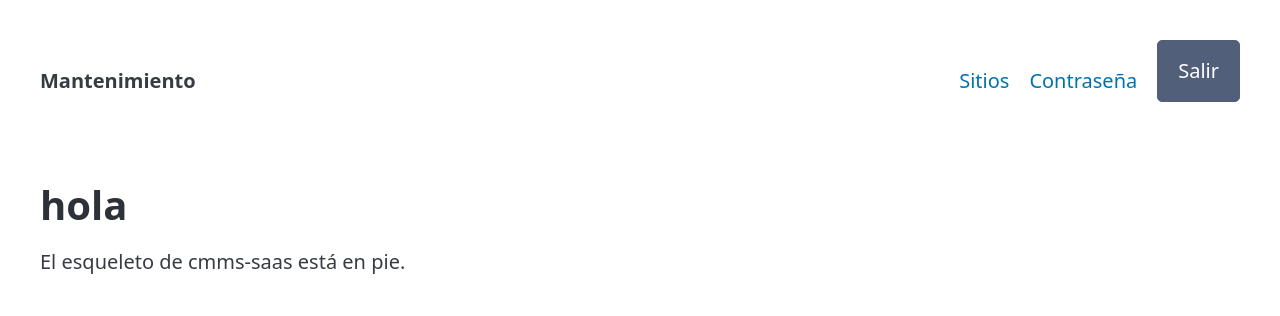
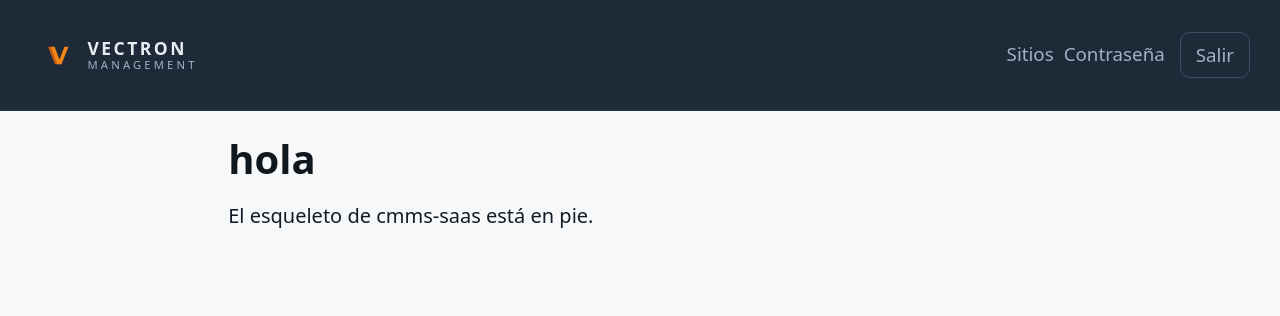
Before and after one commit to Cristhianmancipe96/cmms-saas, a Django app: page / in a window 1280 px wide. Shown: the top 316 px of the page. Run offline with Django 5.2, Linux system fonts and the light colour scheme; the visitor is signed in with stand-in values (Sample User, id 1).

Commit message:
chore(brand): vectron management theme, design tokens and branded base template

```diff
--- /dev/null
+++ b/static/css/vectron.css
@@ -0,0 +1,465 @@
+/* ==========================================================================
+   Vectron Management — brand theme
+   Layered over Pico CSS v2.1.1 (load AFTER pico.min.css).
+   Light by default; dark via [data-theme="dark"] or prefers-color-scheme.
+   Every text/background pair validated WCAG 2.1 AA (see docs/design/DESIGN.md).
+   ========================================================================== */
+
+/* --------------------------------------------------------------------------
+   1. Brand tokens (source of truth — components reference these)
+   -------------------------------------------------------------------------- */
+:root {
+  /* Navy — from the Vectron logo background */
+  --vt-navy-950: oklch(0.204 0.018 245);  /* #10181F ink / deepest        */
+  --vt-navy-900: oklch(0.223 0.024 251);  /* #131C26 dark bg              */
+  --vt-navy-800: oklch(0.281 0.031 253);  /* #1E2A38 BRAND NAVY (logo bg) */
+  --vt-navy-700: oklch(0.347 0.040 253);  /* #2B3B4E raised surface dark  */
+  --vt-navy-600: oklch(0.423 0.042 249);  /* #3C5064 borders dark         */
+  --vt-slate-500: oklch(0.513 0.036 248); /* #57697B muted text light     */
+  --vt-slate-400: oklch(0.665 0.033 247); /* #8496A7 disabled / icons     */
+  --vt-slate-300: oklch(0.844 0.018 248); /* #C3CDD7 strong borders light */
+  --vt-slate-200: oklch(0.918 0.011 244); /* #DEE5EB borders light        */
+  --vt-slate-100: oklch(0.953 0.007 248); /* #ECF0F4 subtle fill light    */
+  --vt-bg-light:  oklch(0.978 0.003 248); /* #F6F8FA app bg light         */
+  --vt-ink-on-dark:   oklch(0.944 0.009 248); /* #E8EDF2 text on navy     */
+  --vt-muted-on-dark: oklch(0.756 0.029 248); /* #A2B2C2 muted on navy    */
+
+  /* Orange — from the Vectron logo "V" */
+  --vt-orange-300: oklch(0.789 0.130 64); /* #F4A75B links/accents on dark */
+  --vt-orange-500: oklch(0.724 0.168 57); /* #F28619 BRAND ORANGE (CTA)    */
+  --vt-orange-600: oklch(0.650 0.162 52); /* #D96D0F hover/pressed         */
+  --vt-orange-700: oklch(0.545 0.137 52); /* #AC5407 links on light        */
+  --vt-orange-800: oklch(0.520 0.130 53); /* #9E4B05 text on orange tint   */
+  --vt-orange-100: oklch(0.955 0.026 68); /* #FDEFE1 orange tint bg        */
+
+  /* Semantic states */
+  --vt-success-700: #1D6E3F; --vt-success-300: #6FCE96; --vt-success-100: #DDF2E5;
+  --vt-warning-700: #755808; --vt-warning-300: #E5C55A; --vt-warning-100: #FAF0CE;
+  --vt-danger-700:  #AC322C; --vt-danger-300:  #F0968F; --vt-danger-100:  #FBE3E1;
+  --vt-info-700:    #2A628F; --vt-info-300:    #7FB4DC; --vt-info-100:    #E2EEF7;
+
+  /* Shape & motion */
+  --vt-radius: 0.5rem;
+  --vt-ease-out: cubic-bezier(0.22, 1, 0.36, 1);
+  --vt-t-fast: 150ms;
+
+  /* Semantic z-index scale */
+  --vt-z-dropdown: 100;
+  --vt-z-sticky: 200;
+  --vt-z-modal-backdrop: 300;
+  --vt-z-modal: 310;
+  --vt-z-toast: 400;
+  --vt-z-tooltip: 500;
+}
+
+/* --------------------------------------------------------------------------
+   2. Pico overrides — LIGHT (default)
+   -------------------------------------------------------------------------- */
+:root,
+:root:not([data-theme="dark"]),
+[data-theme="light"] {
+  --pico-background-color: var(--vt-bg-light);
+  --pico-color: var(--vt-navy-900);
+  --pico-muted-color: var(--vt-slate-500);
+  --pico-muted-border-color: var(--vt-slate-200);
+  --pico-border-radius: var(--vt-radius);
+
+  /* Links & accents */
+  --pico-primary: var(--vt-orange-700);
+  --pico-primary-hover: var(--vt-orange-600);
+  --pico-primary-underline: color-mix(in srgb, var(--vt-orange-700) 45%, transparent);
+  --pico-primary-focus: color-mix(in srgb, var(--vt-orange-500) 45%, transparent);
+
+  /* Primary buttons: brand orange + dark ink (white-on-orange fails AA) */
+  --pico-primary-background: var(--vt-orange-500);
+  --pico-primary-border: var(--vt-orange-500);
+  --pico-primary-hover-background: var(--vt-orange-600);
+  --pico-primary-hover-border: var(--vt-orange-600);
+  --pico-primary-inverse: var(--vt-navy-950);
+
+  /* Secondary: quiet navy */
+  --pico-secondary: var(--vt-slate-500);
+  --pico-secondary-background: var(--vt-navy-800);
+  --pico-secondary-border: var(--vt-navy-800);
+  --pico-secondary-hover: var(--vt-navy-700);
+  --pico-secondary-hover-background: var(--vt-navy-700);
+  --pico-secondary-inverse: var(--vt-ink-on-dark);
+  --pico-secondary-focus: color-mix(in srgb, var(--vt-navy-600) 40%, transparent);
+
+  /* Headings */
+  --pico-h1-color: var(--vt-navy-950);
+  --pico-h2-color: var(--vt-navy-900);
+  --pico-h3-color: var(--vt-navy-900);
+
+  /* Cards / surfaces */
+  --pico-card-background-color: #FFFFFF;
+  --pico-card-border-color: var(--vt-slate-200);
+  --pico-card-box-shadow: 0 1px 2px oklch(0.223 0.024 251 / 0.06);
+  --pico-card-sectioning-background-color: var(--vt-slate-100);
+
+  /* Forms */
+  --pico-form-element-background-color: #FFFFFF;
+  --pico-form-element-border-color: var(--vt-slate-300);
+  --pico-form-element-active-border-color: var(--vt-orange-500);
+  --pico-form-element-focus-color: color-mix(in srgb, var(--vt-orange-500) 45%, transparent);
+  --pico-form-element-placeholder-color: var(--vt-slate-500);
+
+  --pico-mark-background-color: var(--vt-orange-100);
+  --pico-mark-color: var(--vt-navy-900);
+
+  --vt-ink: var(--vt-navy-900);
+  --vt-muted: var(--vt-slate-500);
+
+  color-scheme: light;
+}
+
+/* --------------------------------------------------------------------------
+   3. Pico overrides — DARK
+   -------------------------------------------------------------------------- */
+@media (prefers-color-scheme: dark) {
+  :root:not([data-theme="light"]) {
+    --pico-background-color: var(--vt-navy-900);
+    --pico-color: var(--vt-ink-on-dark);
+    --pico-muted-color: var(--vt-muted-on-dark);
+    --pico-muted-border-color: var(--vt-navy-700);
+
+    --pico-primary: var(--vt-orange-300);
+    --pico-primary-hover: var(--vt-orange-500);
+    --pico-primary-underline: color-mix(in srgb, var(--vt-orange-300) 45%, transparent);
+    --pico-primary-focus: color-mix(in srgb, var(--vt-orange-500) 50%, transparent);
+
+    --pico-primary-background: var(--vt-orange-500);
+    --pico-primary-border: var(--vt-orange-500);
+    --pico-primary-hover-background: var(--vt-orange-300);
+    --pico-primary-hover-border: var(--vt-orange-300);
+    --pico-primary-inverse: var(--vt-navy-950);
+
+    --pico-secondary: var(--vt-muted-on-dark);
+    --pico-secondary-background: var(--vt-navy-700);
+    --pico-secondary-border: var(--vt-navy-600);
+    --pico-secondary-hover-background: var(--vt-navy-600);
+    --pico-secondary-inverse: var(--vt-ink-on-dark);
+
+    --pico-h1-color: #FFFFFF;
+    --pico-h2-color: var(--vt-ink-on-dark);
+    --pico-h3-color: var(--vt-ink-on-dark);
+
+    --pico-card-background-color: var(--vt-navy-800);
+    --pico-card-border-color: var(--vt-navy-700);
+    --pico-card-box-shadow: 0 1px 2px oklch(0.15 0.02 250 / 0.5);
+    --pico-card-sectioning-background-color: var(--vt-navy-700);
+
+    --pico-form-element-background-color: var(--vt-navy-800);
+    --pico-form-element-border-color: var(--vt-navy-600);
+    --pico-form-element-active-border-color: var(--vt-orange-500);
+    --pico-form-element-focus-color: color-mix(in srgb, var(--vt-orange-500) 50%, transparent);
+    --pico-form-element-placeholder-color: var(--vt-muted-on-dark);
+
+    --pico-mark-background-color: var(--vt-navy-700);
+    --pico-mark-color: var(--vt-orange-300);
+
+    --vt-ink: var(--vt-ink-on-dark);
+    --vt-muted: var(--vt-muted-on-dark);
+
+    color-scheme: dark;
+  }
+}
+
+[data-theme="dark"] {
+  --pico-background-color: var(--vt-navy-900);
+  --pico-color: var(--vt-ink-on-dark);
+  --pico-muted-color: var(--vt-muted-on-dark);
+  --pico-muted-border-color: var(--vt-navy-700);
+
+  --pico-primary: var(--vt-orange-300);
+  --pico-primary-hover: var(--vt-orange-500);
+  --pico-primary-underline: color-mix(in srgb, var(--vt-orange-300) 45%, transparent);
+  --pico-primary-focus: color-mix(in srgb, var(--vt-orange-500) 50%, transparent);
+
+  --pico-primary-background: var(--vt-orange-500);
+  --pico-primary-border: var(--vt-orange-500);
+  --pico-primary-hover-background: var(--vt-orange-300);
+  --pico-primary-hover-border: var(--vt-orange-300);
+  --pico-primary-inverse: var(--vt-navy-950);
+
+  --pico-secondary: var(--vt-muted-on-dark);
+  --pico-secondary-background: var(--vt-navy-700);
+  --pico-secondary-border: var(--vt-navy-600);
+  --pico-secondary-hover-background: var(--vt-navy-600);
+  --pico-secondary-inverse: var(--vt-ink-on-dark);
+
+  --pico-h1-color: #FFFFFF;
+  --pico-h2-color: var(--vt-ink-on-dark);
+  --pico-h3-color: var(--vt-ink-on-dark);
+
+  --pico-card-background-color: var(--vt-navy-800);
+  --pico-card-border-color: var(--vt-navy-700);
+  --pico-card-box-shadow: 0 1px 2px oklch(0.15 0.02 250 / 0.5);
+  --pico-card-sectioning-background-color: var(--vt-navy-700);
+
+  --pico-form-element-background-color: var(--vt-navy-800);
+  --pico-form-element-border-color: var(--vt-navy-600);
+  --pico-form-element-active-border-color: var(--vt-orange-500);
+  --pico-form-element-focus-color: color-mix(in srgb, var(--vt-orange-500) 50%, transparent);
+  --pico-form-element-placeholder-color: var(--vt-muted-on-dark);
+
+  --pico-mark-background-color: var(--vt-navy-700);
+  --pico-mark-color: var(--vt-orange-300);
+
+  --vt-ink: var(--vt-ink-on-dark);
+  --vt-muted: var(--vt-muted-on-dark);
+
+  color-scheme: dark;
+}
+
+/* --------------------------------------------------------------------------
+   4. Top bar — brand chrome (navy in BOTH themes; the brand is constant)
+   -------------------------------------------------------------------------- */
+.vt-topbar {
+  background: var(--vt-navy-800);
+  color: var(--vt-ink-on-dark);
+  position: sticky;
+  top: 0;
+  z-index: var(--vt-z-sticky);
+  border-bottom: 1px solid var(--vt-navy-700);
+}
+
+.vt-topbar > nav {
+  display: flex;
+  align-items: center;
+  justify-content: space-between;
+  gap: 1rem;
+  min-height: 3.5rem;
+  padding-block: 0;
+}
+
+/* Brand lockup: mark + VECTRON / MANAGEMENT (mirrors the logo hierarchy) */
+.vt-brand {
+  display: flex;
+  align-items: center;
+  gap: 0.625rem;
+  text-decoration: none;
+  color: inherit;
+}
+.vt-brand:is(:hover, :focus-visible) { text-decoration: none; color: inherit; }
+.vt-brand img,
+.vt-brand svg { width: 1.75rem; height: 1.75rem; display: block; }
+.vt-brand-name { display: flex; flex-direction: column; line-height: 1.15; }
+.vt-brand-name b {
+  font-size: 0.875rem;
+  font-weight: 700;
+  letter-spacing: 0.14em;
+  color: var(--vt-ink-on-dark);
+}
+.vt-brand-name small {
+  font-size: 0.5625rem;
+  font-weight: 500;
+  letter-spacing: 0.28em;
+  color: var(--vt-muted-on-dark);
+  text-transform: uppercase;
+}
+
+/* Nav list */
+.vt-nav {
+  display: flex;
+  align-items: center;
+  gap: 1rem;
+  list-style: none;
+  margin: 0;
+  padding: 0;
+}
+.vt-nav li { margin: 0; padding: 0; list-style: none; display: flex; align-items: stretch; }
+.vt-nav form { margin: 0; }
+
+/* "Salir" as a quiet text button that reads like a nav link */
+.vt-logout {
+  margin: 0;
+  padding: 0.4rem 0.75rem;
+  width: auto;
+  font-size: 0.9375rem;
+  background: transparent;
+  color: var(--vt-muted-on-dark);
+  border: 1px solid var(--vt-navy-600);
+  border-radius: var(--vt-radius);
+}
+.vt-logout:is(:hover, :focus-visible) {
+  background: var(--vt-navy-700);
+  border-color: var(--vt-navy-600);
+  color: var(--vt-ink-on-dark);
+}
+
+/* Nav links inside the bar */
+.vt-topbar a:not(.vt-brand) {
+  display: flex;
+  align-items: center;
+  border-radius: 0;
+  min-height: 3.5rem;
+  color: var(--vt-muted-on-dark);
+  text-decoration: none;
+  font-size: 0.9375rem;
+  padding: 0 0.25rem;
+  border-bottom: 2px solid transparent;
+  transition: color var(--vt-t-fast) var(--vt-ease-out);
+}
+.vt-topbar a:not(.vt-brand):is(:hover, :focus-visible) { color: var(--vt-ink-on-dark); }
+.vt-topbar a[aria-current="page"] {
+  color: #FFFFFF;
+  border-bottom-color: var(--vt-orange-500);
+}
+
+/* --------------------------------------------------------------------------
+   5. Work-order state badges (estados de OT)
+   -------------------------------------------------------------------------- */
+.vt-badge {
+  display: inline-flex;
+  align-items: center;
+  gap: 0.3em;
+  font-size: 0.75rem;
+  font-weight: 600;
+  line-height: 1;
+  padding: 0.3em 0.65em;
+  border-radius: 999px;
+  border: 1px solid transparent;
+  white-space: nowrap;
+}
+
+/* Light theme: tinted bg + dark text. */
+.vt-badge--abierta     { background: var(--vt-slate-100);   color: var(--vt-navy-700);    border-color: var(--vt-slate-300); }
+.vt-badge--asignada    { background: var(--vt-info-100);    color: var(--vt-info-700);    border-color: color-mix(in srgb, var(--vt-info-700) 25%, transparent); }
+.vt-badge--en-proceso  { background: var(--vt-orange-100);  color: var(--vt-orange-800);  border-color: color-mix(in srgb, var(--vt-orange-700) 30%, transparent); }
+.vt-badge--hecha       { background: var(--vt-success-100); color: var(--vt-success-700); border-color: color-mix(in srgb, var(--vt-success-700) 25%, transparent); }
+.vt-badge--verificada  { background: var(--vt-navy-800);    color: var(--vt-ink-on-dark); border-color: var(--vt-navy-800); }
+.vt-badge--verificada::before { content: "✓"; color: var(--vt-orange-300); font-weight: 700; }
+.vt-badge--cancelada   { background: transparent;           color: var(--vt-slate-500);   border-color: var(--vt-slate-300); text-decoration: line-through; }
+.vt-badge--vencida     { background: var(--vt-danger-100);  color: var(--vt-danger-700);  border-color: color-mix(in srgb, var(--vt-danger-700) 30%, transparent); }
+.vt-badge--critica     { background: var(--vt-warning-100); color: var(--vt-warning-700); border-color: color-mix(in srgb, var(--vt-warning-700) 30%, transparent); }
+
+/* Dark theme: darker tint bg + light text. */
+:where([data-theme="dark"]) .vt-badge--abierta     { background: var(--vt-navy-700); color: var(--vt-muted-on-dark); border-color: var(--vt-navy-600); }
+:where([data-theme="dark"]) .vt-badge--asignada    { background: color-mix(in srgb, var(--vt-info-700) 30%, var(--vt-navy-900)); color: var(--vt-info-300); border-color: color-mix(in srgb, var(--vt-info-300) 30%, transparent); }
+:where([data-theme="dark"]) .vt-badge--en-proceso  { background: color-mix(in srgb, var(--vt-orange-600) 26%, var(--vt-navy-900)); color: var(--vt-orange-300); border-color: color-mix(in srgb, var(--vt-orange-300) 30%, transparent); }
+:where([data-theme="dark"]) .vt-badge--hecha       { background: color-mix(in srgb, var(--vt-success-700) 32%, var(--vt-navy-900)); color: var(--vt-success-300); border-color: color-mix(in srgb, var(--vt-success-300) 28%, transparent); }
+:where([data-theme="dark"]) .vt-badge--verificada  { background: var(--vt-ink-on-dark); color: var(--vt-navy-900); border-color: var(--vt-ink-on-dark); }
+:where([data-theme="dark"]) .vt-badge--verificada::before { color: var(--vt-orange-600); }
+:where([data-theme="dark"]) .vt-badge--cancelada   { color: var(--vt-muted-on-dark); border-color: var(--vt-navy-600); }
+:where([data-theme="dark"]) .vt-badge--vencida     { background: color-mix(in srgb, var(--vt-danger-700) 35%, var(--vt-navy-900)); color: var(--vt-danger-300); border-color: color-mix(in srgb, var(--vt-danger-300) 30%, transparent); }
+:where([data-theme="dark"]) .vt-badge--critica     { background: color-mix(in srgb, var(--vt-warning-700) 35%, var(--vt-navy-900)); color: var(--vt-warning-300); border-color: color-mix(in srgb, var(--vt-warning-300) 30%, transparent); }
+
+/* --------------------------------------------------------------------------
+   6. Django messages → alerts (full border + tint; never a side stripe)
+   -------------------------------------------------------------------------- */
+.vt-alert {
+  padding: 0.75rem 1rem;
+  border-radius: var(--vt-radius);
+  border: 1px solid var(--vt-slate-300);
+  background: var(--vt-slate-100);
+  color: var(--vt-navy-900);
+  margin-bottom: var(--pico-block-spacing-vertical, 1rem);
+  font-size: 0.9375rem;
+}
+.vt-alert--success { background: var(--vt-success-100); border-color: color-mix(in srgb, var(--vt-success-700) 30%, transparent); color: var(--vt-success-700); }
+.vt-alert--warning { background: var(--vt-warning-100); border-color: color-mix(in srgb, var(--vt-warning-700) 30%, transparent); color: var(--vt-warning-700); }
+.vt-alert--error   { background: var(--vt-danger-100);  border-color: color-mix(in srgb, var(--vt-danger-700) 30%, transparent);  color: var(--vt-danger-700); }
+.vt-alert--info    { background: var(--vt-info-100);    border-color: color-mix(in srgb, var(--vt-info-700) 30%, transparent);    color: var(--vt-info-700); }
+
+/* Compat: templates shipped before the theme use bare tag classes */
+article[role="alert"].success { background: var(--vt-success-100); border: 1px solid color-mix(in srgb, var(--vt-success-700) 30%, transparent); color: var(--vt-success-700); padding: 0.75rem 1rem; border-radius: var(--vt-radius); }
+article[role="alert"].error   { background: var(--vt-danger-100);  border: 1px solid color-mix(in srgb, var(--vt-danger-700) 30%, transparent);  color: var(--vt-danger-700);  padding: 0.75rem 1rem; border-radius: var(--vt-radius); }
+
+:where([data-theme="dark"]) .vt-alert { background: var(--vt-navy-800); border-color: var(--vt-navy-600); color: var(--vt-ink-on-dark); }
+:where([data-theme="dark"]) .vt-alert--success { background: color-mix(in srgb, var(--vt-success-700) 30%, var(--vt-navy-900)); color: var(--vt-success-300); }
+:where([data-theme="dark"]) .vt-alert--warning { background: color-mix(in srgb, var(--vt-warning-700) 30%, var(--vt-navy-900)); color: var(--vt-warning-300); }
+:where([data-theme="dark"]) .vt-alert--error   { background: color-mix(in srgb, var(--vt-danger-700) 32%, var(--vt-navy-900));  color: var(--vt-danger-300); }
+:where([data-theme="dark"]) .vt-alert--info    { background: color-mix(in srgb, var(--vt-info-700) 30%, var(--vt-navy-900));    color: var(--vt-info-300); }
+
+/* --------------------------------------------------------------------------
+   7. Entity lists (equipos, OTs) — rows, not card grids. Mobile-first.
+   -------------------------------------------------------------------------- */
+.vt-list { list-style: none; padding: 0; margin: 0; }
+.vt-list > li { margin: 0; padding: 0; list-style: none; }
+.vt-list > li::marker { content: none; }
+.vt-list > li + li { border-top: 1px solid var(--pico-muted-border-color); }
+
+.vt-row {
+  display: flex;
+  align-items: center;
+  justify-content: space-between;
+  gap: 0.75rem;
+  padding: 0.75rem 0.25rem;
+  min-height: 3.25rem;               /* ≥44px touch target */
+  text-decoration: none;
+  color: inherit;
+  transition: background var(--vt-t-fast) var(--vt-ease-out);
+}
+a.vt-row:is(:hover, :focus-visible) {
+  background: color-mix(in srgb, var(--vt-orange-500) 7%, transparent);
+  text-decoration: none;
+  color: inherit;
+}
+.vt-row-main { min-width: 0; }
+.vt-row-main strong { display: block; font-size: 0.9375rem; color: var(--vt-ink); overflow: hidden; text-overflow: ellipsis; white-space: nowrap; }
+.vt-row-main small  { display: block; color: var(--vt-muted); font-size: 0.8125rem; overflow: hidden; text-overflow: ellipsis; white-space: nowrap; }
+.vt-row-side { display: flex; align-items: center; gap: 0.5rem; flex-shrink: 0; }
+
+/* --------------------------------------------------------------------------
+   8. Checklist execution (technician, phone, gloves): big segmented control
+   -------------------------------------------------------------------------- */
+.vt-check-item {
+  padding: 0.875rem 0;
+  border-bottom: 1px solid var(--pico-muted-border-color);
+}
+.vt-check-item p { margin: 0 0 0.625rem; font-size: 0.9375rem; }
+
+.vt-seg { display: flex; gap: 0.5rem; }
+.vt-seg button {
+  flex: 1;
+  min-height: 2.75rem;               /* 44px */
+  margin: 0;
+  padding: 0.5rem 0.75rem;
+  font-size: 0.875rem;
+  font-weight: 600;
+  background: var(--pico-card-background-color);
+  color: var(--pico-muted-color);
+  border: 1px solid var(--pico-form-element-border-color);
+  border-radius: var(--vt-radius);
+  transition: background var(--vt-t-fast) var(--vt-ease-out),
+              border-color var(--vt-t-fast) var(--vt-ease-out),
+              color var(--vt-t-fast) var(--vt-ease-out);
+}
+.vt-seg button[aria-pressed="true"].is-ok   { background: var(--vt-success-100); color: var(--vt-success-700); border-color: var(--vt-success-700); }
+.vt-seg button[aria-pressed="true"].is-fail { background: var(--vt-danger-100);  color: var(--vt-danger-700);  border-color: var(--vt-danger-700); }
+.vt-seg button[aria-pressed="true"].is-na   { background: var(--vt-slate-100);   color: var(--vt-navy-700);    border-color: var(--vt-slate-500); }
+
+:where([data-theme="dark"]) .vt-seg button[aria-pressed="true"].is-ok   { background: color-mix(in srgb, var(--vt-success-700) 32%, var(--vt-navy-900)); color: var(--vt-success-300); border-color: var(--vt-success-300); }
+:where([data-theme="dark"]) .vt-seg button[aria-pressed="true"].is-fail { background: color-mix(in srgb, var(--vt-danger-700) 32%, var(--vt-navy-900));  color: var(--vt-danger-300);  border-color: var(--vt-danger-300); }
+:where([data-theme="dark"]) .vt-seg button[aria-pressed="true"].is-na   { background: var(--vt-navy-700); color: var(--vt-muted-on-dark); border-color: var(--vt-slate-400); }
+
+/* --------------------------------------------------------------------------
+   9. Details refinements
+   -------------------------------------------------------------------------- */
+h1, h2, h3 { text-wrap: balance; }
+p { text-wrap: pretty; }
+main.container { max-width: 72ch; padding-block: 1.25rem; }
+main.container--wide { max-width: 1100px; }
+
+/* Buttons: subtle press feedback */
+button, [role="button"], input[type="submit"] {
+  transition: background var(--vt-t-fast) var(--vt-ease-out),
+              border-color var(--vt-t-fast) var(--vt-ease-out),
+              transform 80ms var(--vt-ease-out);
+}
+button:active, [role="button"]:active, input[type="submit"]:active { transform: translateY(1px); }
+
+/* Keyboard focus: visible, brand-colored, offset */
+:where(a, button, input, select, textarea, [tabindex]):focus-visible {
+  outline: 2px solid var(--vt-orange-500);
+  outline-offset: 2px;
+}
+
+@media (prefers-reduced-motion: reduce) {
+  *, *::before, *::after {
+    transition-duration: 0.01ms !important;
+    animation-duration: 0.01ms !important;
+    animation-iteration-count: 1 !important;
+  }
+}
--- a/templates/base.html
+++ b/templates/base.html
@@ -4,17 +4,24 @@
 <head>
     <meta charset="UTF-8">
     <meta name="viewport" content="width=device-width, initial-scale=1">
-    <title>{% block title %}Mantenimiento{% endblock %}</title>
+    <meta name="theme-color" content="#1E2A38">
+    <title>{% block title %}Vectron Management{% endblock %} · Vectron Management</title>
+    <link rel="icon" type="image/svg+xml" href="{% static 'img/vectron-mark.svg' %}">
     <link rel="stylesheet" href="{% static 'vendor/pico/pico.min.css' %}">
+    <link rel="stylesheet" href="{% static 'css/vectron.css' %}">
     <script src="{% static 'vendor/htmx/htmx.min.js' %}" defer></script>
 </head>
 <body>
-    <header class="container">
-        <nav>
-            <ul>
-                <li><strong>Mantenimiento</strong></li>
-            </ul>
-            <ul>
+    <header class="vt-topbar">
+        <nav class="container">
+            <a class="vt-brand" href="{% url 'home' %}">
+                <img src="{% static 'img/vectron-mark.svg' %}" alt="" width="28" height="28">
+                <span class="vt-brand-name">
+                    <b>VECTRON</b>
+                    <small>Management</small>
+                </span>
+            </a>
+            <ul class="vt-nav">
                 {% if user.is_authenticated %}
                     <li><a href="{% url 'site_list' %}">Sitios</a></li>
                     {% if user.role == "admin" %}
@@ -24,7 +31,7 @@
                     <li>
                         <form method="post" action="{% url 'logout' %}">
                             {% csrf_token %}
-                            <button type="submit" class="secondary">Salir</button>
+                            <button type="submit" class="vt-logout">Salir</button>
                         </form>
                     </li>
                 {% else %}
@@ -36,7 +43,7 @@
     <main class="container">
         {% if messages %}
             {% for message in messages %}
-                <article role="alert" class="{% if message.tags %}{{ message.tags }}{% endif %}">
+                <article role="alert" class="vt-alert vt-alert--{{ message.tags }}">
                     {{ message }}
                 </article>
             {% endfor %}
```
Also changed, not shown: PRODUCT.md (added, +24 -0 lines), docs/design/DESIGN.md (added, +83 -0 lines), static/img/vectron-mark.svg (added), 1 other file.
